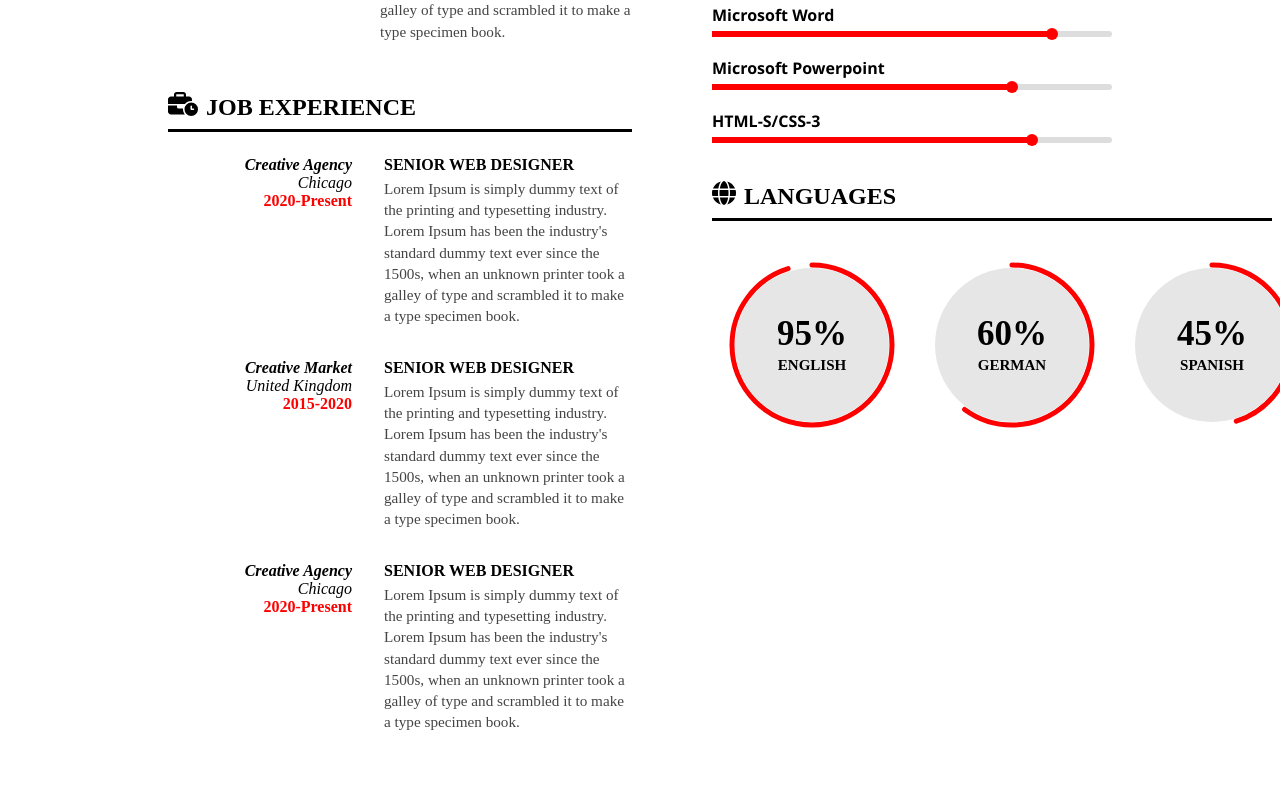
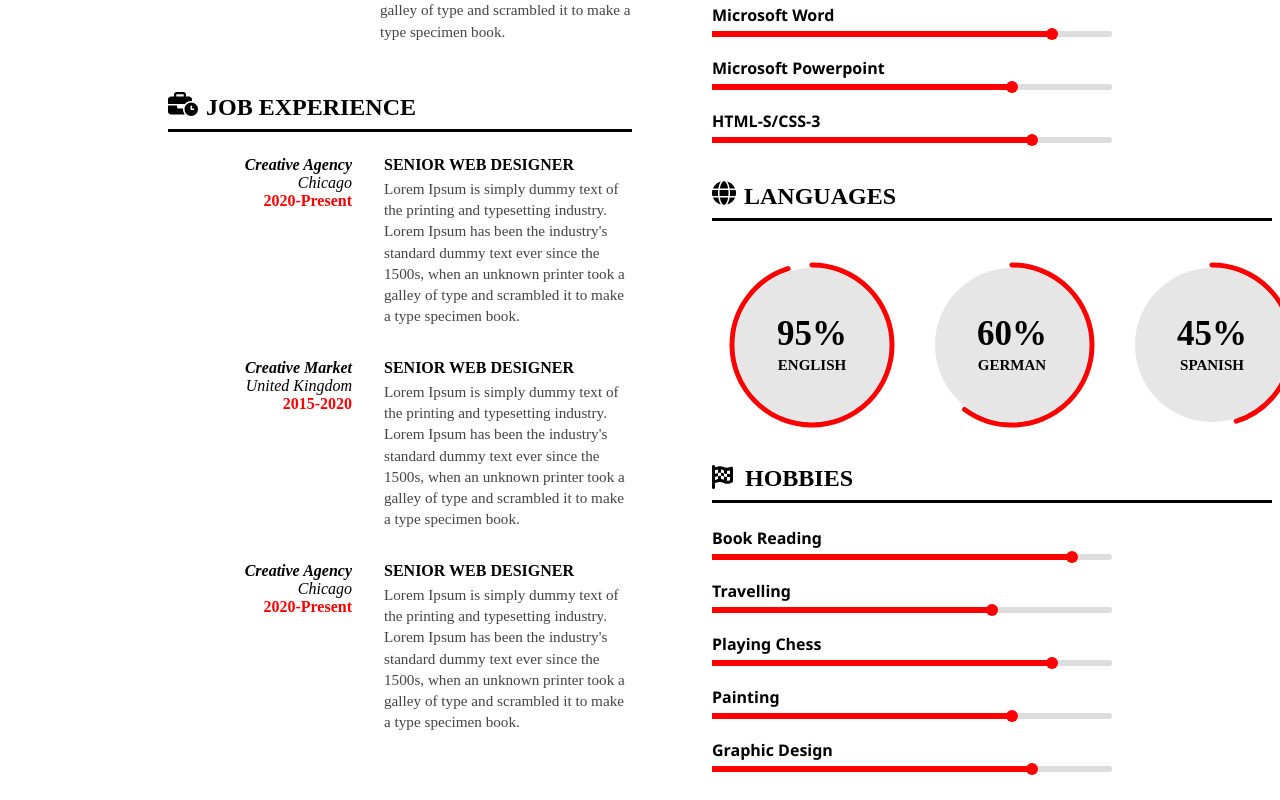
Before and after one commit to IceStorman/WebPart2, an Angular app: page / in a window 1280 px wide. Shown: the part 760-1560 px from the top of the page. Before the commit the page ends 1533 px from the top, so only its background shows below. Built offline with nearby package versions, Linux system fonts and the light colour scheme.

Commit message:
Added hobbies component

```diff
--- a/src/app/components/base_component/cv-component.component.html
+++ b/src/app/components/base_component/cv-component.component.html
@@ -11,5 +11,6 @@
     <references-component></references-component>
     <skills-component></skills-component>
     <languages-component></languages-component>
+    <hobbies-component></hobbies-component>
   </div>
 </div>
--- a/src/app/components/base_component/cv-component.component.ts
+++ b/src/app/components/base_component/cv-component.component.ts
@@ -7,6 +7,7 @@ import {NgOptimizedImage} from '@angular/common';
 import {ReferencesComponentComponent} from '../references-component/references-component';
 import {SkillsComponent} from '../skills-component/skills-component';
 import {LanguagesComponent} from '../languages-component/languages-component';
+import {HobbiesComponent} from '../hobbies-component/hobbies-component';
 
 @Component({
   selector: 'cv-component',
@@ -19,7 +20,8 @@ import {LanguagesComponent} from '../languages-component/languages-component';
     NgOptimizedImage,
     ReferencesComponentComponent,
     SkillsComponent,
-    LanguagesComponent
+    LanguagesComponent,
+    HobbiesComponent
   ],
   templateUrl: './cv-component.component.html'
 })
--- /dev/null
+++ b/src/app/components/hobbies-component/hobbies-component.html
@@ -0,0 +1,21 @@
+<div class="hobbies-container">
+  <div class="header">
+    <fa-icon [icon]="faFlagCheckered"></fa-icon>
+    <h2>HOBBIES</h2>
+  </div>
+  <hr/>
+
+  <div class="hobbies">
+    <div class="hobby" *ngFor="let hobby of hobbies">
+      <div class="label">
+        {{ hobby.name }}
+      </div>
+      <div class="bar">
+        <div class="fill" [style.width.%]="hobby.level">
+          <div class="dot"></div>
+        </div>
+        <div class="background"></div>
+      </div>
+    </div>
+  </div>
+</div>
--- /dev/null
+++ b/src/app/components/hobbies-component/hobbies-component.scss
@@ -0,0 +1,78 @@
+.hobbies-container {
+  max-width: 35rem;
+  margin-top: 1rem;
+
+  .header {
+    display: flex;
+    flex-direction: row;
+
+    fa-icon {
+      font-size: 1.5rem;
+    }
+
+    h2 {
+      font-size: 1.5rem;
+      margin-left: 0.75rem;
+      margin-top: 0;
+      margin-bottom: 0;
+    }
+  }
+
+  hr {
+    border: none;
+    border-top: 3px solid black;
+    width: 100%;
+    margin-bottom: 1.5rem;
+  }
+
+  .hobbies {
+    max-width: 400px;
+    font-family: 'Segoe UI', sans-serif;
+
+    .hobby {
+      margin-bottom: 20px;
+
+      .label {
+        font-weight: 600;
+        margin-bottom: 5px;
+        display: flex;
+        align-items: center;
+
+        .bullet {
+          font-size: 8px;
+          margin-right: 10px;
+          color: #c00;
+        }
+      }
+
+      .bar {
+        position: relative;
+        height: 6px;
+        background: #ddd;
+        border-radius: 3px;
+        overflow: visible;
+
+        .fill {
+          background-color: red;
+          height: 100%;
+          position: relative;
+          transition: width 0.3s ease;
+
+          .dot {
+            position: absolute;
+            right: 0;
+            top: 50%;
+            transform: translate(50%, -50%);
+            width: 12px;
+            height: 12px;
+            background-color: red;
+            border-radius: 50%;
+            z-index: 2;
+            box-sizing: border-box;
+            flex-shrink: 0;
+          }
+        }
+      }
+    }
+  }
+}
--- /dev/null
+++ b/src/app/components/hobbies-component/hobbies-component.ts
@@ -0,0 +1,25 @@
+import {Component} from '@angular/core';
+import {CommonModule} from '@angular/common';
+import {FaIconComponent} from '@fortawesome/angular-fontawesome';
+import {faChartPie, faFlagCheckered} from '@fortawesome/free-solid-svg-icons';
+
+@Component({
+  selector: 'hobbies-component',
+  templateUrl: './hobbies-component.html',
+  imports: [
+    CommonModule,
+    FaIconComponent
+  ],
+  styleUrls: ['./hobbies-component.scss']
+})
+export class HobbiesComponent {
+  faFlagCheckered = faFlagCheckered;
+
+  hobbies = [
+    { name: 'Book Reading', level: 90 },
+    { name: 'Travelling', level: 70 },
+    { name: 'Playing Chess', level: 85 },
+    { name: 'Painting', level: 75 },
+    { name: 'Graphic Design', level: 80 }
+  ]
+}
--- a/src/app/components/skills-component/skills-component.ts
+++ b/src/app/components/skills-component/skills-component.ts
@@ -1,6 +1,5 @@
 import { Component } from "@angular/core";
 import { faChartPie } from "@fortawesome/free-solid-svg-icons";
-import { faCircle } from "@fortawesome/free-solid-svg-icons";
 import { CommonModule } from '@angular/common';
 import { FaIconComponent } from '@fortawesome/angular-fontawesome';
 
@@ -15,7 +14,6 @@ import { FaIconComponent } from '@fortawesome/angular-fontawesome';
 })
 export class SkillsComponent{
   faChartPie = faChartPie;
-  faCircle = faCircle;
 
   skills = [
     { name: 'Adobe Photoshop', level: 90 },
```
